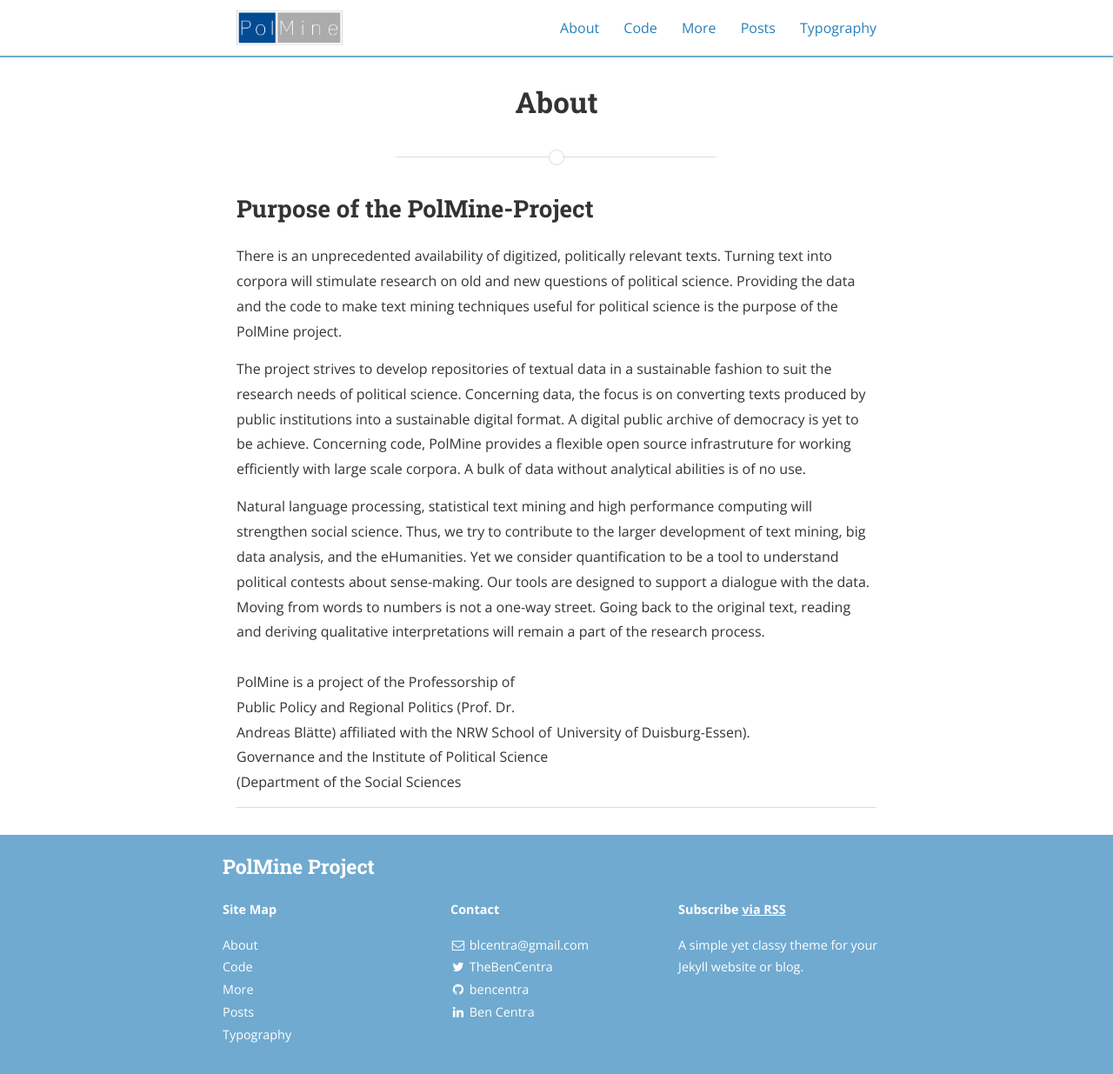
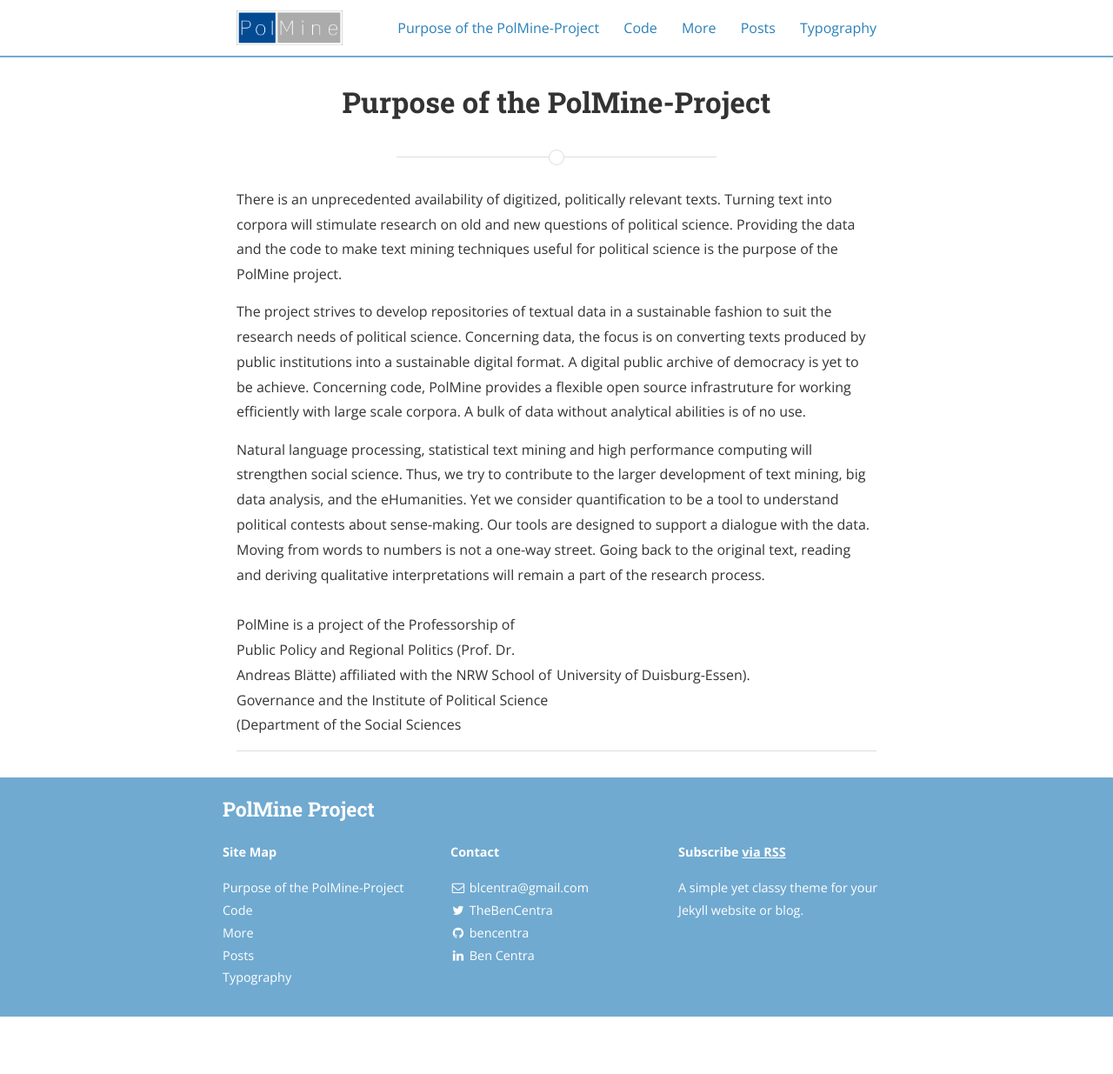
Before and after one commit to ablaette/PolMine.github.io, a Jekyll site: the page built from about.md, in a window 1280 px wide. Shown: the whole page at 87% size. Built offline with Jekyll 4.4.1, drawn with Linux system fonts in a browser that asks for light colours; nearby versions of some CDN libraries; a style sheet for code colours, icons or effects is not loaded; after the commit the page ends 1169 px from its top, so only the background shows below that.

Commit message:
Update about.md

```diff
--- a/about.md
+++ b/about.md
@@ -1,10 +1,8 @@
 ---
 layout: page
-title: About
-permalink: /about/
+title: Purpose of the PolMine-Project
+permalink: /purpose/
 ---
-
-## Purpose of the PolMine-Project
 
 There is an unprecedented availability of digitized, politically relevant texts. Turning text into corpora will stimulate research on old and new questions of political science. Providing the data and the code to make text mining techniques useful for political science is the purpose of the PolMine project.
 
```
